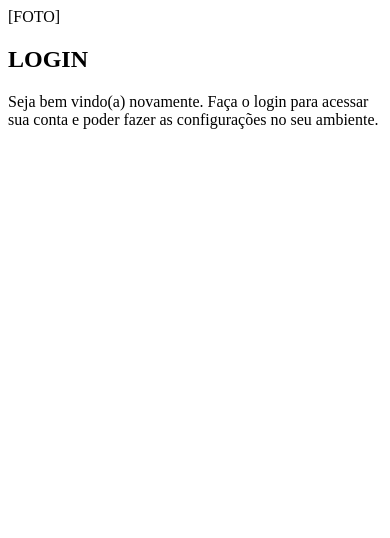
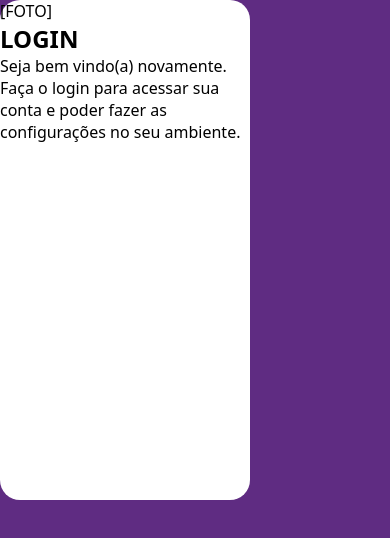
Before and after one commit to GabrielWelkerS/Tela-de-login, a plain HTML site: page index.html in a window 390 px wide. Drawn offline with Linux system fonts and the light colour scheme.

Commit message:
atualização
Implementação do mobile design.

```diff
--- a/estilos/style.css
+++ b/estilos/style.css
@@ -1 +1,30 @@
 @charset "UTF-8";
+
+/*Baseado no mobile first*/
+* {
+    font-family: system-ui, -apple-system, BlinkMacSystemFont, 'Segoe UI', Roboto, Oxygen, Ubuntu, Cantarell, 'Open Sans', 'Helvetica Neue', sans-serif;
+    padding: 0px;
+    margin: 0px;
+    box-sizing: border-box;
+}
+
+body, html {
+    background-color: #5f2c82;
+    height: 100vh;
+    width: 100vw;
+}
+
+main {
+    position: realative;
+    height: 100vh;
+    width: 100vw;
+}
+
+/*Tela login*/
+
+section#login {
+    background-color: white;
+    width: 250px;
+    height: 500px;
+    border-radius: 20px;
+}
--- a/index.html
+++ b/index.html
@@ -8,7 +8,7 @@
 </head>
 <body>
     <main>
-        <section>
+        <section id="login">
             <div>
                 [FOTO]
             </div>
```
